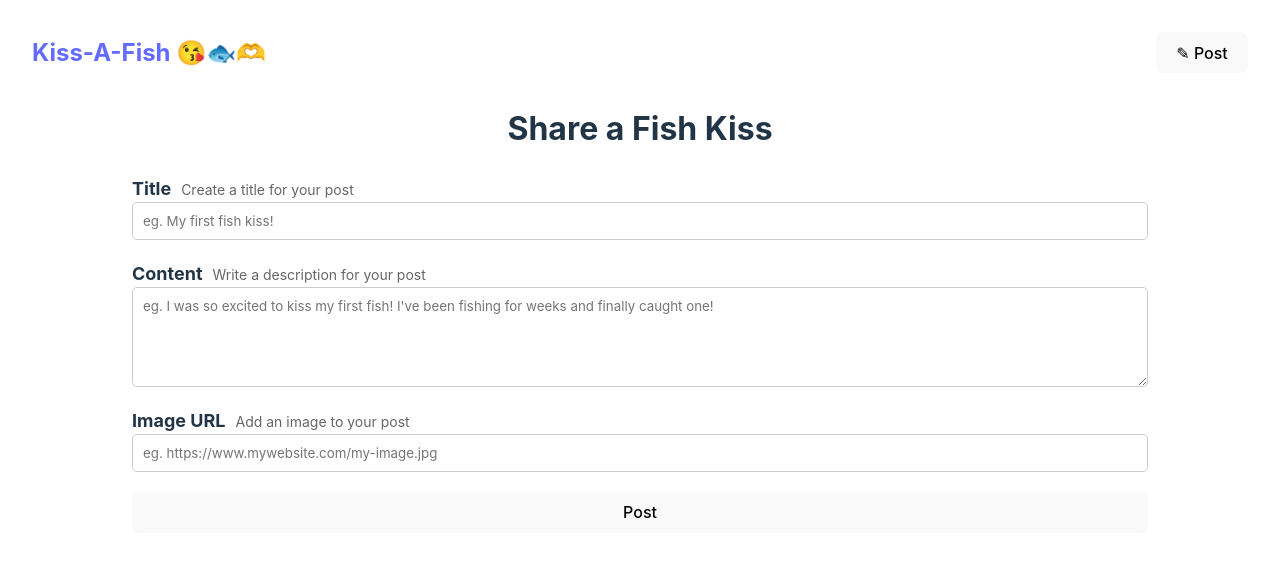
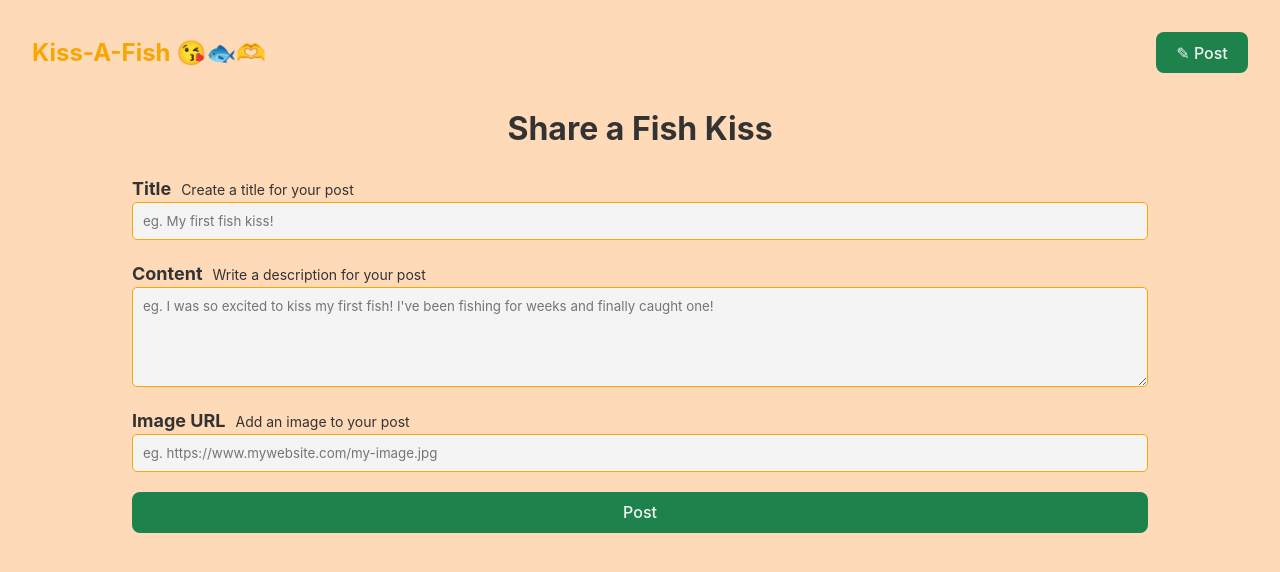
Before and after one commit to ethanratnofsky/Kiss-A-Fish, a React (Vite) app: page /create in a window 1280 px wide. Shown: the top 572 px of the page. Built offline with nearby package versions, Linux system fonts and the light colour scheme; no server answers.

Commit message:
Add color scheme suggested by ChatGPT

```diff
--- a/src/Feed.css
+++ b/src/Feed.css
@@ -5,7 +5,7 @@
 .feed-container .search-bar {
     flex: 1;
     padding: 5px 10px;
-    border: 1px solid #ccc;
+    border: 1px solid var(--accent-color);
     border-radius: 5px;
     font: inherit;
 }
@@ -25,11 +25,11 @@
     list-style: none;
     padding: 20px;
     border-radius: 5px;
-    background-color: #181818;
+    background-color: #FFFFFF;
 }
 
 .feed-container .post-list-item-container:hover {
-    box-shadow: 0 0 5px #ccc;
+    box-shadow: 0 0 5px var(--accent-color);
 }
 
 .feed-container .post-list-item {
@@ -45,7 +45,7 @@
 
 .feed-container .post-title,
 .feed-container .upvote-count {
-    color: white;
+    color: #222222;
 }
 
 .feed-container .post-date {
--- a/src/index.css
+++ b/src/index.css
@@ -1,11 +1,15 @@
 :root {
+  --primary-color: #1E824C;
+  --secondary-color: #FFDAB9;
+  --accent-color: #F9A602;
+
   font-family: Inter, system-ui, Avenir, Helvetica, Arial, sans-serif;
   line-height: 1.5;
   font-weight: 400;
 
   color-scheme: light dark;
-  color: rgba(255, 255, 255, 0.87);
-  background-color: #242424;
+  color: #333333;
+  background-color: var(--secondary-color);
 
   font-synthesis: none;
   text-rendering: optimizeLegibility;
@@ -16,11 +20,11 @@
 
 a {
   font-weight: 500;
-  color: #646cff;
+  color: var(--accent-color);
   text-decoration: inherit;
 }
 a:hover {
-  color: #535bf2;
+  color: #D78000;
 }
 
 body {
@@ -34,16 +38,24 @@ button {
   font-size: 1em;
   font-weight: 500;
   font-family: inherit;
-  background-color: #1a1a1a;
+  background-color: var(--primary-color);
+  color: #F4F4F4;
   cursor: pointer;
   transition: border-color 0.25s;
 }
 button:hover {
-  border-color: #646cff;
+  border-color: #0F5F34;
 }
 button:focus,
 button:focus-visible {
   outline: 4px auto -webkit-focus-ring-color;
+}
+
+input[type="text"],
+textarea {
+  background-color: #F4F4F4;
+  border-color: var(--accent-color);
+  color: #333333;
 }
 
 #root {
@@ -51,16 +63,3 @@ button:focus-visible {
   margin: 0 auto;
   padding: 2rem;
 }
-
-@media (prefers-color-scheme: light) {
-  :root {
-    color: #213547;
-    background-color: #ffffff;
-  }
-  a:hover {
-    color: #747bff;
-  }
-  button {
-    background-color: #f9f9f9;
-  }
-}
--- a/src/routes/CreatePost.css
+++ b/src/routes/CreatePost.css
@@ -17,7 +17,7 @@
 
 .create-post-container .input-container .input-description {
     margin: 0;
-    color: #666;
+    color: #333333;
     font-size: 14px;
     margin-left: 10px;
 }
@@ -26,7 +26,7 @@
 .create-post-container .input-container textarea {
     display: block;
     padding: 10px;
-    border: 1px solid #ccc;
+    border: 1px solid var(--accent-color);
     border-radius: 5px;
     width: 100%;
     box-sizing: border-box;
--- a/src/routes/Post.css
+++ b/src/routes/Post.css
@@ -3,6 +3,7 @@
     flex-direction: row;
     align-items: center;
     margin-bottom: 10px;
+    color: var(--accent-color);
 }
 
 .post-container .back-button {
@@ -112,7 +113,7 @@
 }
 
 .post-container .comment {
-    background-color: #181818;
+    background-color: #FFFFFF;
     padding: 10px;
     margin-bottom: 10px;
     border-radius: 5px;
```
